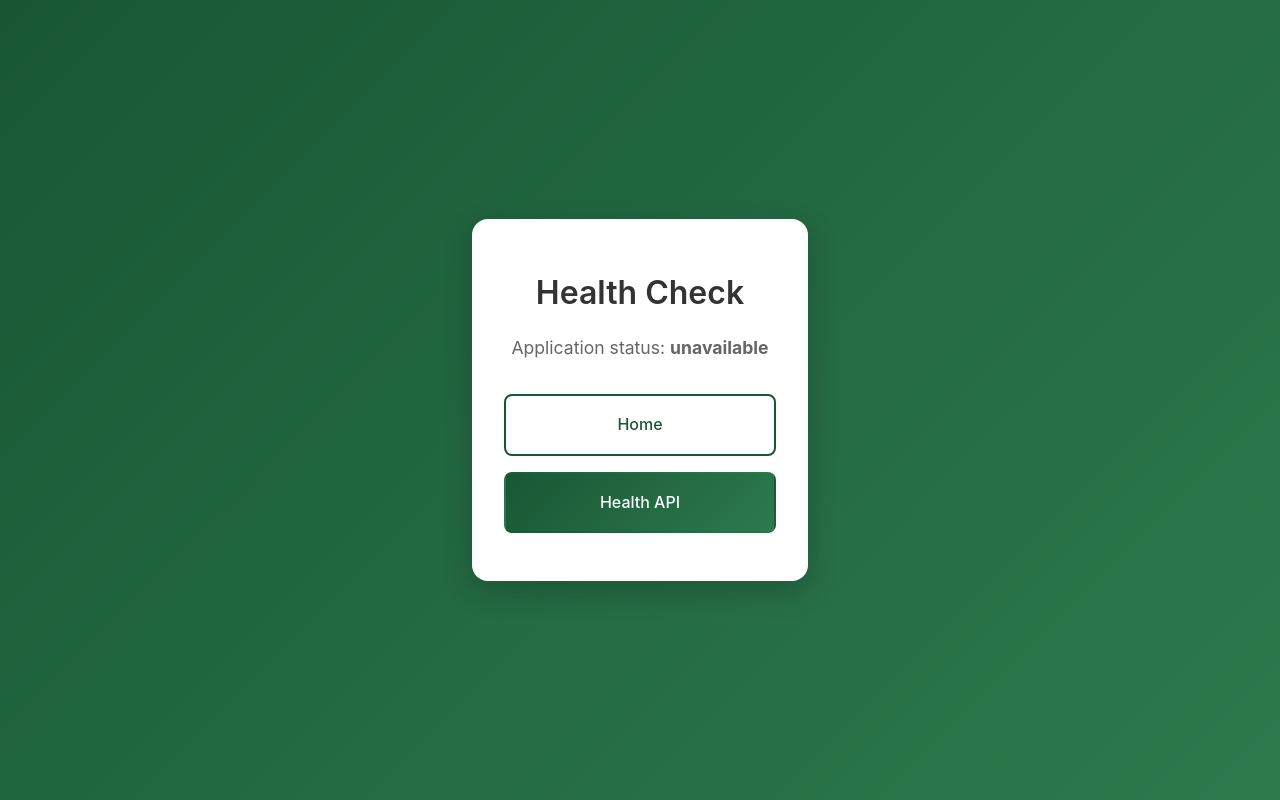
After one commit to dimitarfilipov-allocate/catalix-nodejs-client, a Node project: template views/health.ejs in a window 1280 px wide. The commit adds this page. Run offline with Node 20 templates, Linux system fonts and the light colour scheme; the template is opened without the code that fills it, so the values that code supplies are empty; some libraries are stand-ins or nearby versions.

Commit message:
Add health check endpoint and status page
Co-authored-by: dimitarfilipov-allocate <82220617+dimitarfilipov-allocate@users.noreply.github.com>

```diff
--- a/app.js
+++ b/app.js
@@ -147,6 +147,19 @@ app.post('/start-session', (req, res) => {
 // ===== PUBLIC ROUTES =====
 
 // Routes that don't require passport authentication
+app.get('/health', (req, res) => {
+    res.json({
+        status: 'ok',
+        timestamp: new Date().toISOString()
+    });
+});
+
+app.get('/health-check', (req, res) => {
+    res.render('health', {
+        relativePathPrefix: relativePathPrefix
+    });
+});
+
 app.get('/', (req, res) => {
     // Home page - public route (authentication handled by individual routes)
     res.render('home', {
--- /dev/null
+++ b/views/health.ejs
@@ -0,0 +1,36 @@
+<!DOCTYPE html>
+<html lang="en">
+<head>
+    <meta charset="UTF-8">
+    <meta name="viewport" content="width=device-width, initial-scale=1.0">
+    <title>Health Check - Catalix Demo</title>
+    <link rel="stylesheet" href="<%= relativePathPrefix %>/css/style.css">
+</head>
+<body class="simple-home">
+    <main class="simple-container">
+        <section class="simple-card">
+            <h1>Health Check</h1>
+            <p>Application status: <strong id="health-status">Checking...</strong></p>
+            <p id="health-updated"></p>
+            <div class="simple-buttons">
+                <a href="<%= relativePathPrefix %>/" class="simple-btn outline">Home</a>
+                <a href="/health" class="simple-btn">Health API</a>
+            </div>
+        </section>
+    </main>
+    <script>
+        fetch('/health')
+            .then(response => {
+                if (!response.ok) throw new Error('Health check failed');
+                return response.json();
+            })
+            .then(health => {
+                document.getElementById('health-status').textContent = health.status;
+                document.getElementById('health-updated').textContent = `Last checked: ${health.timestamp}`;
+            })
+            .catch(() => {
+                document.getElementById('health-status').textContent = 'unavailable';
+            });
+    </script>
+</body>
+</html>
--- a/views/home.ejs
+++ b/views/home.ejs
@@ -14,6 +14,7 @@
 
             <div class="simple-buttons">
                 <a href="<%= relativePathPrefix %>/dashboard" class="simple-btn">Dashboard</a>
+                <a href="<%= relativePathPrefix %>/health-check" class="simple-btn">Health Check</a>
             </div>
         </div>
     </div>
```
Also changed, not shown: tests/api/public-routes.spec.js (+22 -0 lines).
